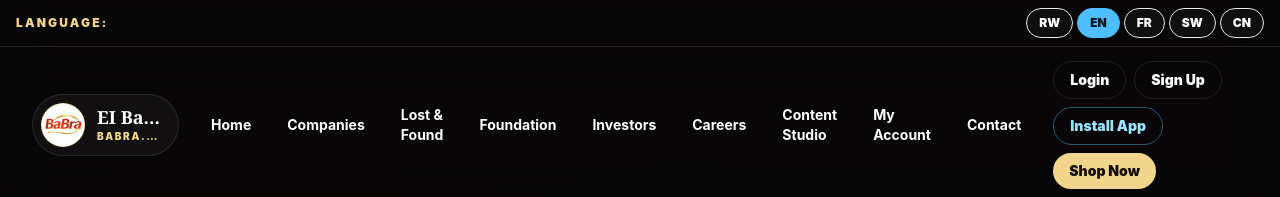
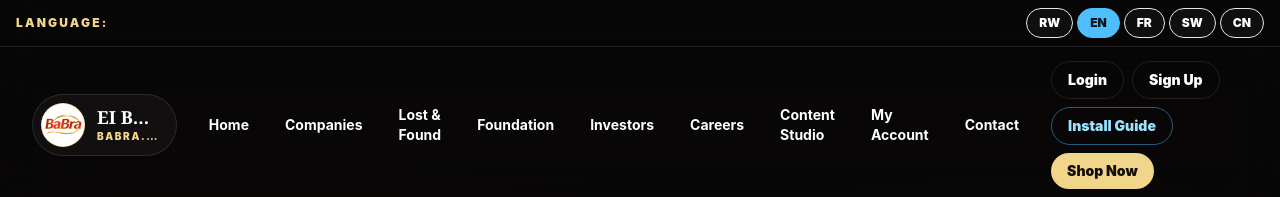
Before and after one commit to BaBraTv/babra-website-public, a Next.js app: page / in a window 1280 px wide. Shown: the top 197 px of the page. Built offline with nearby package versions, Linux system fonts and the light colour scheme.

Commit message:
Fix BaBra app install flow

```diff
--- a/app/InstallAppButton.tsx
+++ b/app/InstallAppButton.tsx
@@ -2,32 +2,65 @@
 
 import { useEffect, useState } from "react";
 
+type BeforeInstallPromptEvent = Event & {
+  prompt: () => Promise<void>;
+  userChoice?: Promise<{ outcome: "accepted" | "dismissed"; platform: string }>;
+};
+
 export function InstallAppButton() {
-  const [promptEvent, setPromptEvent] = useState<any>(null);
+  const [promptEvent, setPromptEvent] = useState<BeforeInstallPromptEvent | null>(null);
+  const [installed, setInstalled] = useState(false);
 
   useEffect(() => {
     function onBeforeInstallPrompt(event: Event) {
       event.preventDefault();
-      setPromptEvent(event);
+      setPromptEvent(event as BeforeInstallPromptEvent);
     }
+
+    function onAppInstalled() {
+      setInstalled(true);
+      setPromptEvent(null);
+    }
+
     window.addEventListener("beforeinstallprompt", onBeforeInstallPrompt);
-    return () => window.removeEventListener("beforeinstallprompt", onBeforeInstallPrompt);
+    window.addEventListener("appinstalled", onAppInstalled);
+
+    if (window.matchMedia("(display-mode: standalone)").matches) {
+      setInstalled(true);
+    }
+
+    return () => {
+      window.removeEventListener("beforeinstallprompt", onBeforeInstallPrompt);
+      window.removeEventListener("appinstalled", onAppInstalled);
+    };
   }, []);
 
   async function install() {
-    if (!promptEvent) return;
+    if (installed) {
+      alert("BaBra Store app is already installed on this device.");
+      return;
+    }
+
+    if (!promptEvent) {
+      alert(
+        "To install BaBra Store: on Chrome or Edge, use the install icon in the address bar or open the browser menu and choose Install app. On iPhone, open Safari, tap Share, then Add to Home Screen."
+      );
+      return;
+    }
+
     await promptEvent.prompt();
+    await promptEvent.userChoice?.catch(() => null);
     setPromptEvent(null);
   }
 
   return (
     <button
-      className="rounded-full border border-[#4ebeff]/45 px-4 py-2 text-sm font-black text-[#9be2ff]"
-      disabled={!promptEvent}
+      className="rounded-full border border-[#4ebeff]/45 px-4 py-2 text-sm font-black text-[#9be2ff] transition hover:border-[#f1d58b]/70 hover:text-[#f1d58b]"
       onClick={install}
       type="button"
+      aria-label={installed ? "BaBra Store app installed" : "Install BaBra Store app"}
     >
-      Install App
+      {installed ? "App Installed" : promptEvent ? "Install App" : "Install Guide"}
     </button>
   );
 }
--- a/public/sw.js
+++ b/public/sw.js
@@ -1,4 +1,4 @@
-const CACHE_NAME = "babra-ecosystem-v3";
+const CACHE_NAME = "babra-ecosystem-v4";
 const OFFLINE_URL = "/offline";
 const PRECACHE = [
   "/",
@@ -15,6 +15,8 @@ const PRECACHE = [
   "/foundation",
   "/account",
   OFFLINE_URL,
+  "/manifest.webmanifest",
+  "/icons/icon.svg",
   "/brand/logo.jpeg"
 ];
 
```
Also changed, not shown: public/manifest.webmanifest (added).
